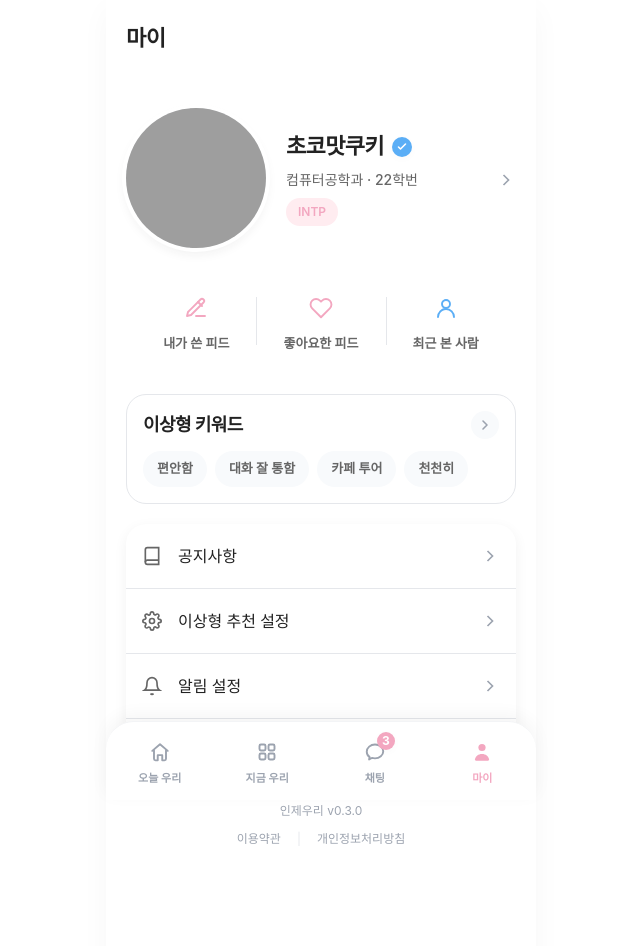
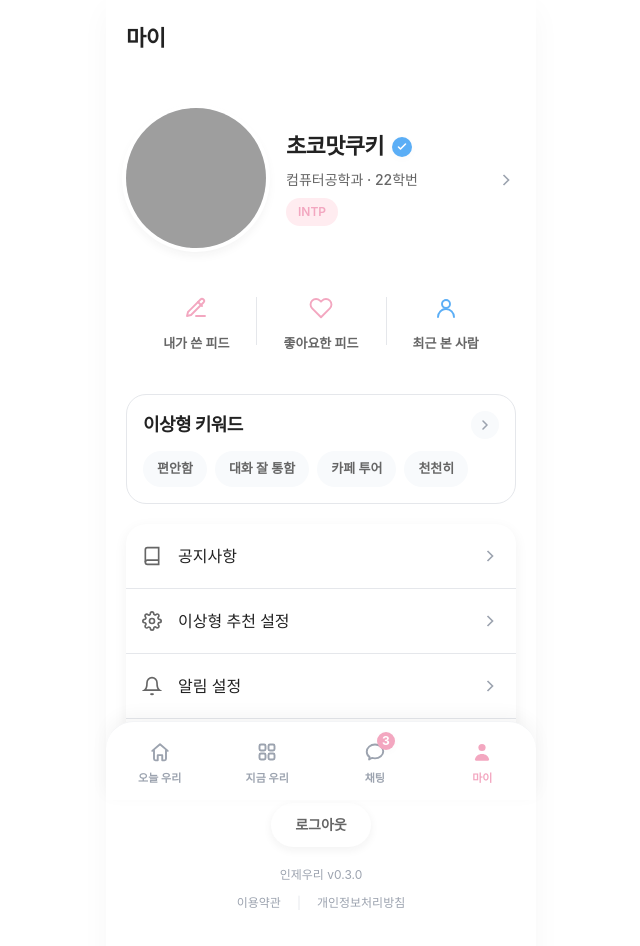
Before and after one commit to RLDID/Inje_uri, a Next.js app: page /my in a window 1280 px wide. Shown: the top 946 px of the page, without its empty margins (319-959 px from the left). Built offline with nearby package versions, Linux system fonts and the light colour scheme; grey boxes are pictures that could not be loaded.

Commit message:
로그아웃 버튼 추가

```diff
--- a/src/app/(main)/my/page.tsx
+++ b/src/app/(main)/my/page.tsx
@@ -193,6 +193,10 @@
     );
   }
 
+  const handleLogout = () => {
+    showToast('로그아웃 기능은 준비 중입니다.', 'info');
+  };
+
   const imageSrc = imgError ? PLACEHOLDER_PROFILE_IMAGE : (currentUser.profileImages[0] || PLACEHOLDER_PROFILE_IMAGE);
   const visibleIdealKeywords = idealKeywords.slice(0, visibleIdealKeywordCount);
   const hiddenIdealKeywordCount = Math.max(idealKeywords.length - visibleIdealKeywords.length, 0);
@@ -376,6 +380,13 @@
         </div>
 
         <div className="pb-6 text-center">
+          <button
+            type="button"
+            onClick={handleLogout}
+            className="mx-auto mb-5 inline-flex h-11 items-center justify-center rounded-full bg-[var(--color-surface)] px-6 text-sm font-semibold text-[var(--color-text-secondary)] shadow-[0_3px_10px_rgba(34,34,34,0.06)] transition active:scale-[0.98]"
+          >
+            로그아웃
+          </button>
           <p className="text-xs text-[var(--color-text-tertiary)]">인제우리 v0.3.0</p>
           <div className="mt-3 flex justify-center gap-4 text-xs text-[var(--color-text-tertiary)]">
             <button className="transition-colors hover:text-[var(--color-text-secondary)]">이용약관</button>
```
